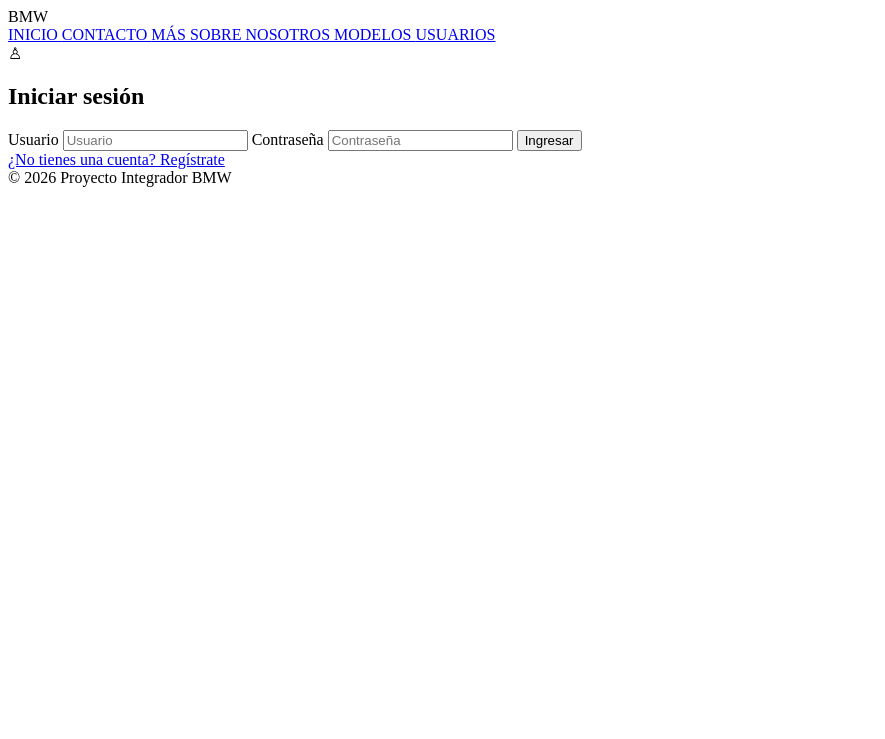
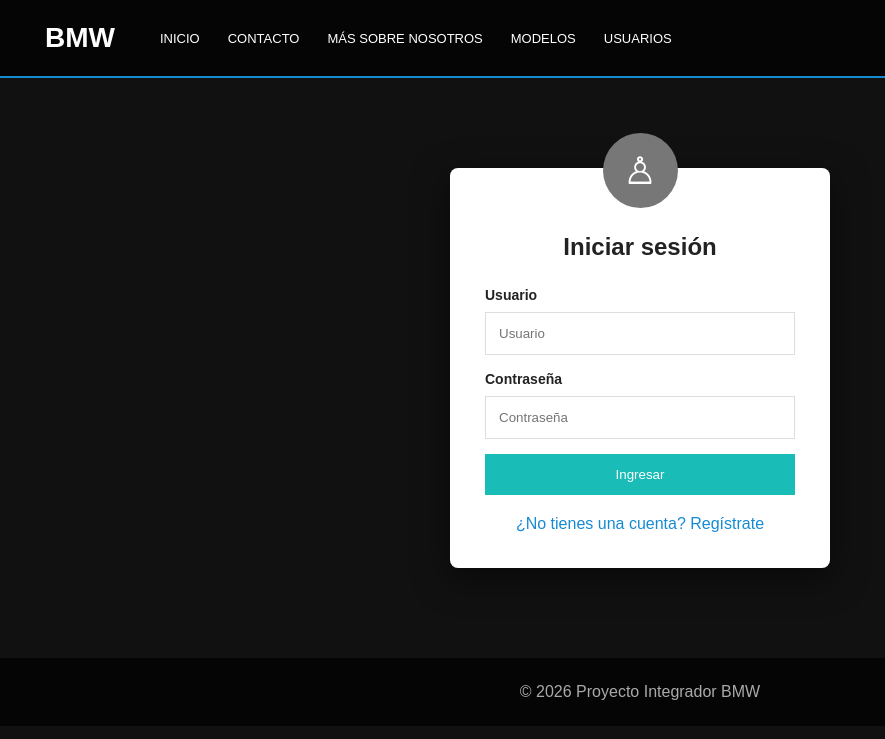
Before and after one commit to jbetancourthgiraldo-web/bmw, a PHP site: page /login.html in a window 1280 px wide. Shown: the top 739 px of the page, without its empty margins (0-885 px from the left). Run offline with PHP 8.4, Linux system fonts and the light colour scheme.

Commit message:
codes modify

```diff
--- a/CSS/login.css
+++ b/CSS/login.css
@@ -0,0 +1,107 @@
+* {
+    margin: 0;
+    padding: 0;
+    box-sizing: border-box;
+}
+
+body {
+    font-family: Arial, sans-serif;
+    background: #111;
+    color: white;
+}
+
+header {
+    height: 78px;
+    background: #050505;
+    border-bottom: 2px solid #168bd4;
+    display: flex;
+    align-items: center;
+    padding: 0 45px;
+    gap: 45px;
+}
+
+.logo {
+    font-size: 28px;
+    font-weight: bold;
+}
+
+nav {
+    display: flex;
+    gap: 28px;
+}
+
+nav a {
+    color: white;
+    text-decoration: none;
+    font-size: 13px;
+}
+
+nav a:hover {
+    color: #168bd4;
+}
+
+.form-box {
+    width: 380px;
+    margin: 90px auto;
+    padding: 35px;
+    background: white;
+    color: #222;
+    border-radius: 8px;
+    box-shadow: 0 10px 35px #0008;
+}
+
+.form-box h2 {
+    text-align: center;
+    margin-bottom: 25px;
+}
+
+.user-icon {
+    width: 75px;
+    height: 75px;
+    border-radius: 50%;
+    background: #777;
+    margin: -70px auto 25px;
+    display: flex;
+    justify-content: center;
+    align-items: center;
+    font-size: 38px;
+    color: white;
+}
+
+.form-box label {
+    font-size: 14px;
+    font-weight: bold;
+}
+
+.form-box input {
+    width: 100%;
+    padding: 13px;
+    margin: 8px 0 15px;
+    border: 1px solid #ddd;
+}
+
+.form-box button {
+    width: 100%;
+    padding: 13px;
+    background: #19bcb6;
+    color: white;
+    border: none;
+    cursor: pointer;
+}
+
+.links {
+    text-align: center;
+    margin-top: 20px;
+}
+
+.links a {
+    color: #168bd4;
+    text-decoration: none;
+}
+
+footer {
+    background: #050505;
+    color: #aaa;
+    text-align: center;
+    padding: 25px;
+}
--- a/CSS/registro.css
+++ b/CSS/registro.css
@@ -99,3 +99,4 @@ footer {
     color: #aaa;
     text-align: center;
     padding: 25px;
+}
--- a/contacto.html
+++ b/contacto.html
@@ -36,7 +36,7 @@
 
                 <div class="contact-item">
                     <h3>Teléfono</h3>
-                    <p>+57 300 000 0000</p>
+                    <p>+57 300 446 6742</p>
                 </div>
 
                 <br>
```
Also changed, not shown: CSS/modelos.css (+113 -0 lines), index.html (+105 -44 lines), modelos.html (+8 -5 lines), CSS/inicio.css (line endings or trailing spaces).
